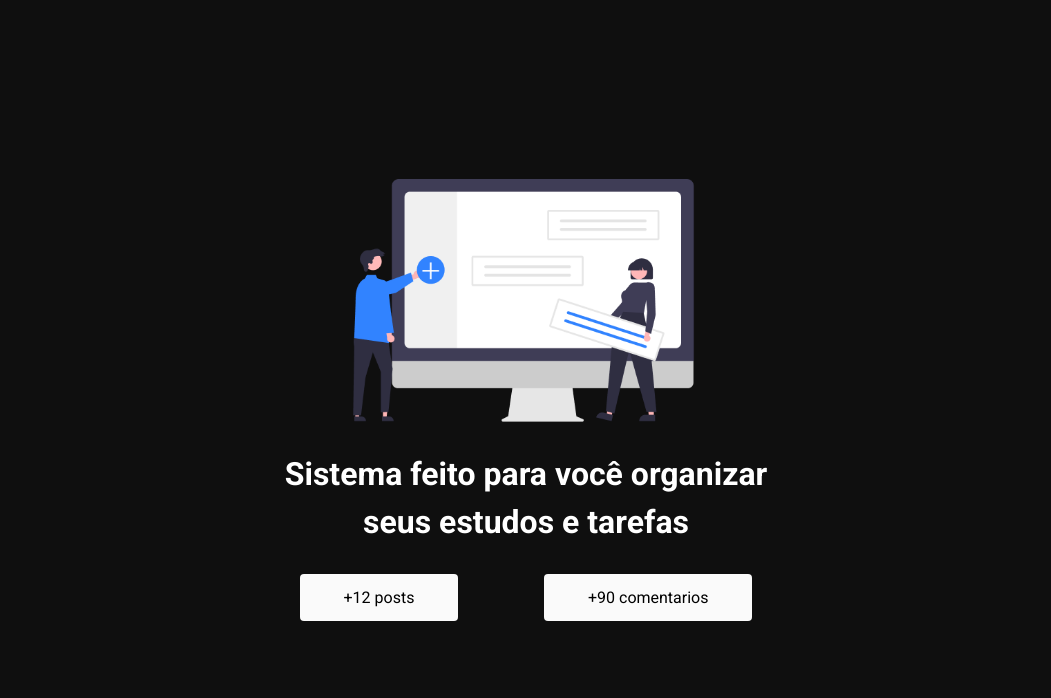
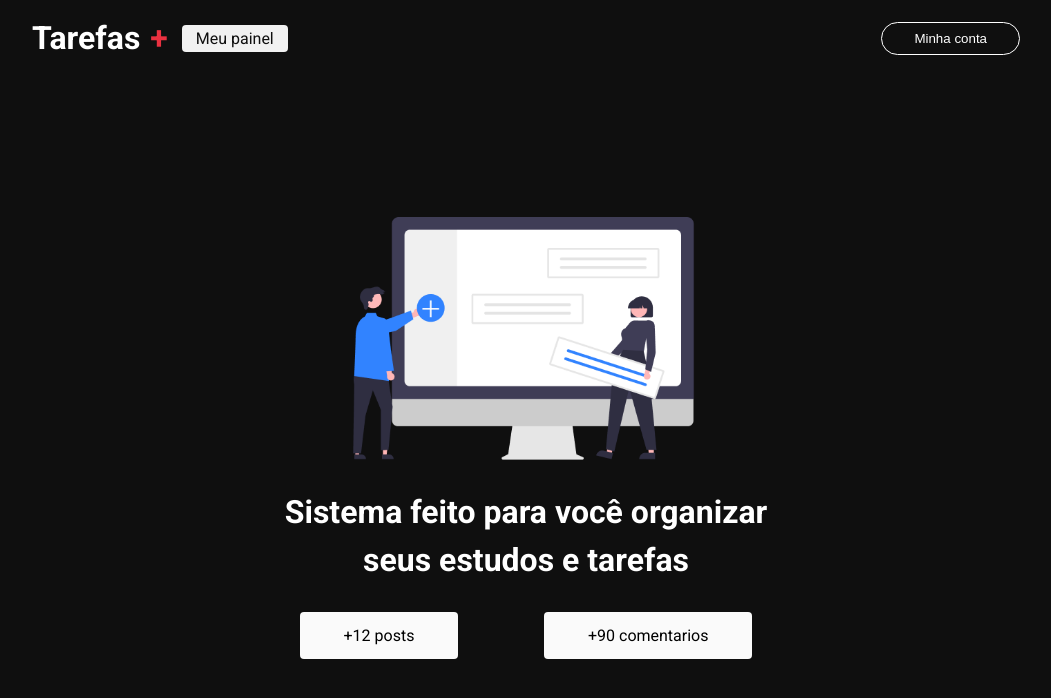
Before and after one commit to jean-script/board_tarefas, a Next.js app: page / in a window 1280 px wide. Shown: the top 698 px of the page, without its empty margins (114-1165 px from the left). Built offline with nearby package versions, Linux system fonts and the light colour scheme.

Commit message:
criando header

```diff
--- /dev/null
+++ b/src/components/Header/index.tsx
@@ -0,0 +1,23 @@
+import styles from './styles.module.css';
+import Link from 'next/link';
+
+export function Header(){
+    return(
+        <header className={styles.header}>
+            <section className={styles.content}>
+                <nav className={styles.nav}>
+                    <Link href="/">
+                        <h1 className={styles.logo}>
+                            Tarefas <span>+</span>
+                        </h1>
+                    </Link>
+                    <Link href="/dashboard" className={styles.link}>
+                        Meu painel
+                    </Link>
+                </nav>
+
+                <button className={styles.loginButton}>Minha conta</button>
+            </section>
+        </header>
+    )
+}
--- /dev/null
+++ b/src/components/Header/styles.module.css
@@ -0,0 +1,63 @@
+
+
+.header{
+    width: 100%;
+    height: 76px;
+    background-color: #0f0f0f;
+    display: flex;
+    align-items: center;
+    justify-content: center;
+}
+
+.content {
+    padding: 0 18px;
+    width: 100%;
+    max-width: 1024px;
+    display: flex;
+    align-items: center;
+    justify-content: space-between;
+}
+
+.content a {
+    text-decoration: none;
+}
+
+.logo {
+    color: #fff;
+    font-size: 32px;
+}
+
+.logo span {
+    color: #ea3140;
+    padding-left: 2px;
+}
+
+.loginButton {
+    background: transparent;
+    padding: 8px 32px;
+    border-radius: 24px;
+    color: #fff;
+    border: 1.5px solid #fff;
+    cursor: pointer;
+    transition: all 0.4s;
+}
+
+.loginButton:hover{
+    transform: scale(1.08);
+    color: #0f0f0f;
+    background-color: #fff;
+    font-weight: bold;
+}
+
+.nav {
+    display: flex;
+    align-items: center;
+}
+
+.link {
+    background-color: #f1f1f1;
+    color: #0f0f0f;
+    padding: 4px 14px;
+    border-radius: 4px;
+    margin: 0px 14px;
+}
--- a/src/pages/_app.tsx
+++ b/src/pages/_app.tsx
@@ -1,6 +1,12 @@
 import '../../styles/globals.css'
-import type { AppProps } from 'next/app'
+import type { AppProps } from 'next/app';
+import { Header } from '../components/Header';
 
 export default function App({ Component, pageProps }: AppProps) {
-  return <Component {...pageProps} />
+  return (
+    <>
+      <Header/>
+      <Component {...pageProps} />
+    </>
+  )
 }
--- a/styles/Home.module.css
+++ b/styles/Home.module.css
@@ -3,7 +3,7 @@
 .container {
     background-color: #0f0f0f;
     width: 100%;
-    height: 100vh;
+    height: calc(100vh - 76px);
     display: flex;
     justify-content: center;
     align-items: center;
```
